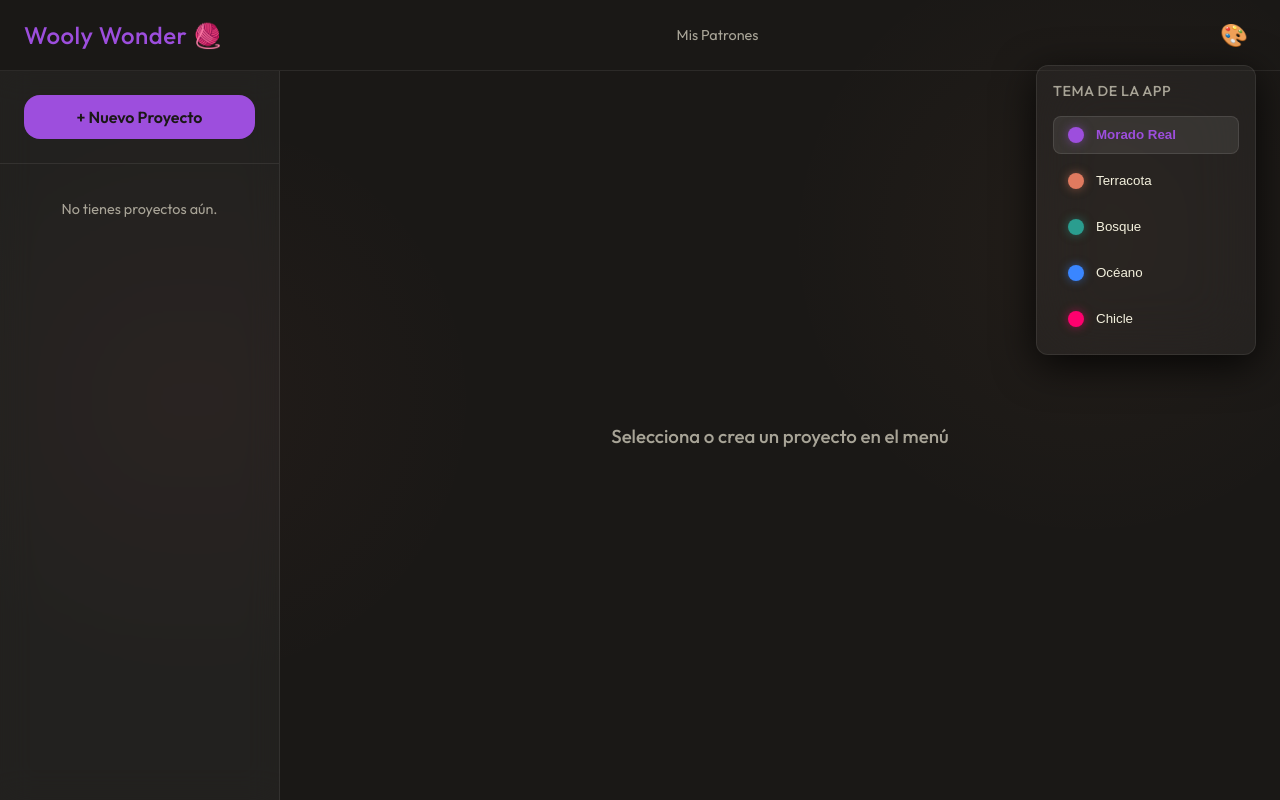
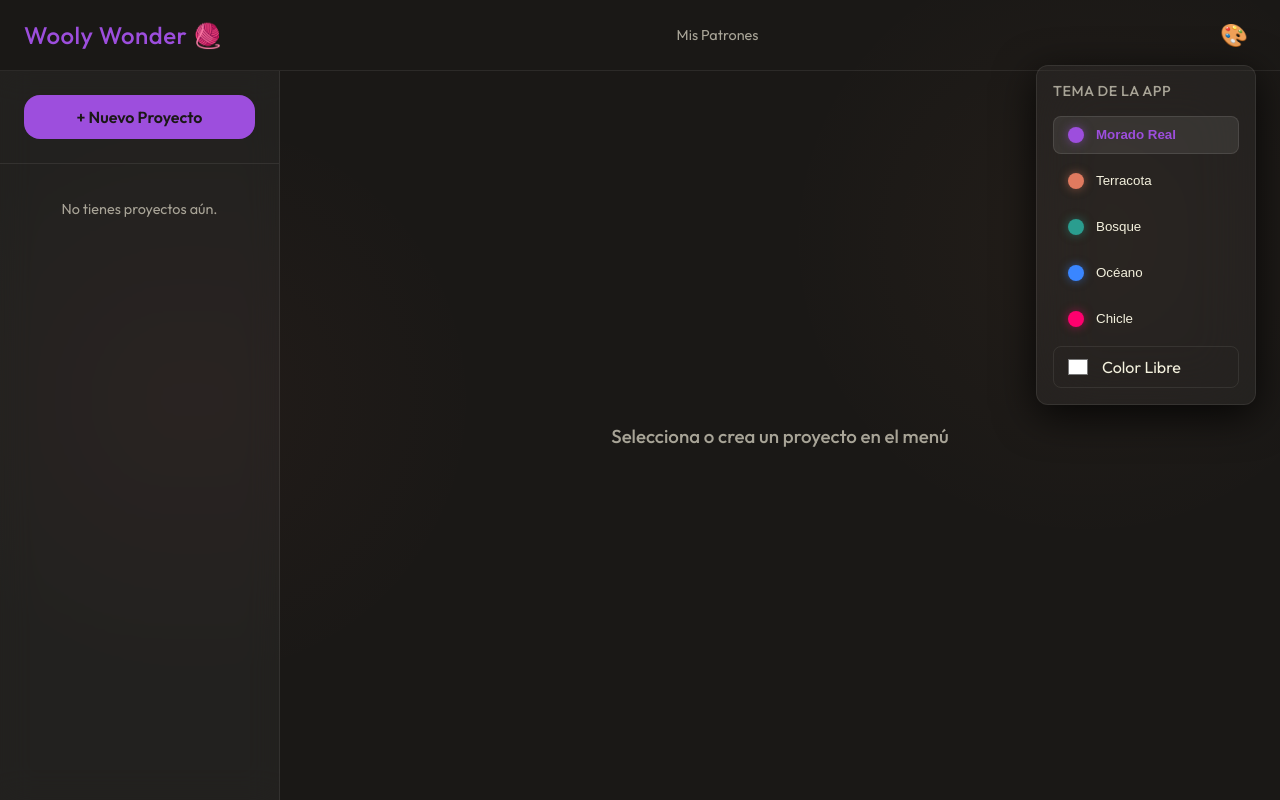
Before and after one commit to prezdev88/wooly-wonder, a React (Vite) app: page / in a window 1280 px wide. Both pictures are taken after a click on the button "Preferencias". Built offline with nearby package versions, Linux system fonts and the light colour scheme.

Commit message:
feat: add custom color theme functionality with color picker and local storage support

```diff
--- a/src/App.tsx
+++ b/src/App.tsx
@@ -13,6 +13,7 @@ const THEMES = [
 
 function App() {
   const [themeId, setThemeId] = useState(localStorage.getItem('themeId') || 'purple');
+  const [customColor, setCustomColor] = useState(localStorage.getItem('customThemeColor') || '#FF0055');
   const [showSettings, setShowSettings] = useState(false);
   const [isFocusMode, setIsFocusMode] = useState(false);
   const [projects, setProjects] = useState<Project[]>([]);
@@ -28,11 +29,22 @@ function App() {
   }, []);
 
   useEffect(() => {
-    const theme = THEMES.find(t => t.id === themeId) || THEMES[0];
-    document.documentElement.style.setProperty('--accent', theme.accent);
-    document.documentElement.style.setProperty('--accent-hover', theme.hover);
+    let accent, hover;
+    if (themeId === 'custom') {
+      accent = customColor;
+      hover = customColor; // Para simplificar, el hover es el mismo color (o podríamos aclararlo)
+    } else {
+      const theme = THEMES.find(t => t.id === themeId) || THEMES[0];
+      accent = theme.accent;
+      hover = theme.hover;
+    }
+    document.documentElement.style.setProperty('--accent', accent);
+    document.documentElement.style.setProperty('--accent-hover', hover);
     localStorage.setItem('themeId', themeId);
-  }, [themeId]);
+    if (themeId === 'custom') {
+      localStorage.setItem('customThemeColor', customColor);
+    }
+  }, [themeId, customColor]);
 
   useEffect(() => {
     const handleKeyDown = (e: KeyboardEvent) => {
@@ -272,6 +284,44 @@ function App() {
                     {theme.name}
                   </button>
                 ))}
+
+                  <div
+                    onClick={() => setThemeId('custom')}
+                    style={{
+                      background: themeId === 'custom' ? 'rgba(255,255,255,0.1)' : 'transparent',
+                      border: '1px solid',
+                      borderColor: themeId === 'custom' ? 'var(--accent)' : 'var(--panel-border)',
+                      padding: '8px 12px',
+                      borderRadius: '8px',
+                      display: 'flex',
+                      alignItems: 'center',
+                      gap: '12px',
+                      cursor: 'pointer',
+                      transition: 'var(--transition)'
+                    }}
+                  >
+                    <input
+                      type="color"
+                      value={themeId === 'custom' ? customColor : '#ffffff'}
+                      onChange={(e) => {
+                        setCustomColor(e.target.value);
+                        setThemeId('custom');
+                      }}
+                      onClick={(e) => e.stopPropagation()}
+                      style={{
+                        width: '24px',
+                        height: '24px',
+                        padding: 0,
+                        border: 'none',
+                        borderRadius: '4px',
+                        cursor: 'pointer',
+                        background: 'none'
+                      }}
+                    />
+                    <span style={{ fontSize: '1rem', color: themeId === 'custom' ? 'var(--accent)' : 'var(--text-main)', fontWeight: themeId === 'custom' ? 600 : 400, flex: 1 }}>
+                      Color Libre
+                    </span>
+                  </div>
               </div>
             </div>
           )}
```
